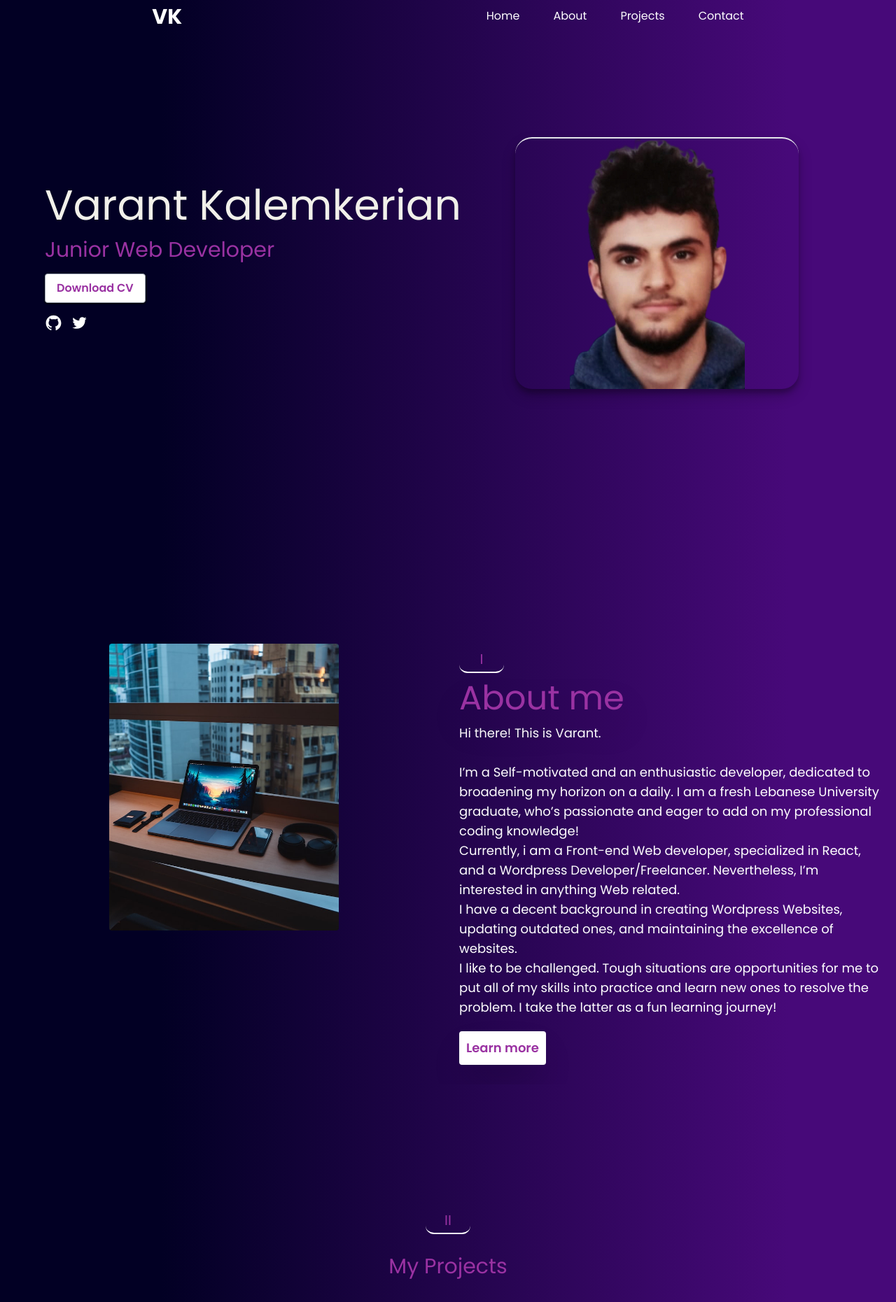
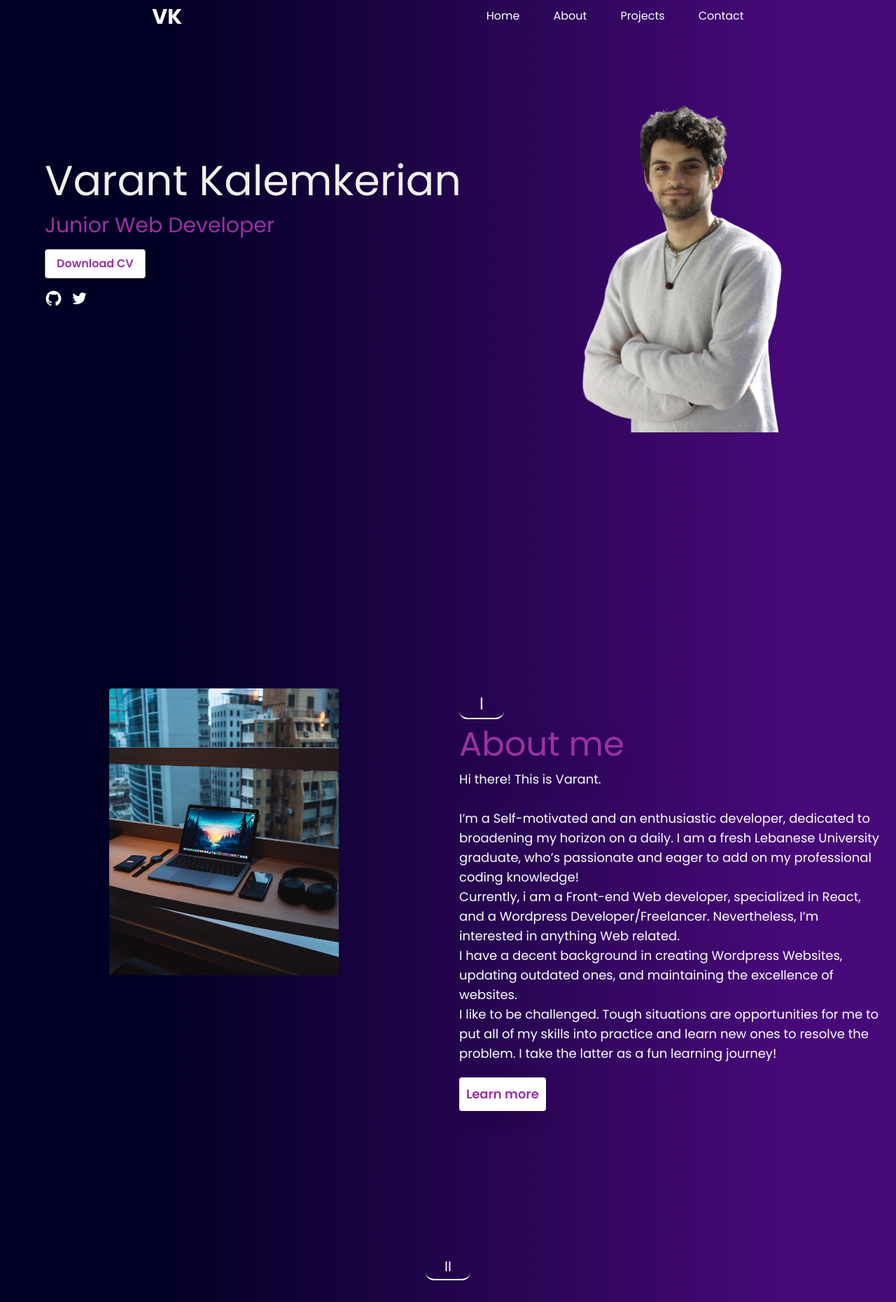
Before and after one commit to Varantt/Portfolio-website, a React (Vite) app: page / in a window 1280 px wide. Shown: the top 1861 px of the page at 70% size. Built offline with nearby package versions, Linux system fonts and the light colour scheme.

Commit message:
image hero

```diff
--- a/src/components/About.jsx
+++ b/src/components/About.jsx
@@ -21,7 +21,7 @@ export default function About() {
         {/* item 2 */}
 
         <div className="flex  flex-col space-y-3  md:w-1/2 p-4 md:mt-52 items-center md:items-start">
-          <span className="text-xl border-b-2 border-white text-center text-darkViolet w-16 rounded-xl p-1">
+          <span className="text-2xl border-b-2 border-white text-center text-white w-16 rounded-xl p-1">
             I
           </span>
 
--- a/src/components/Hero.jsx
+++ b/src/components/Hero.jsx
@@ -8,7 +8,7 @@ export default function Hero() {
   return (
     <section id="hero">
       {/* flex container */}
-      <div className=" container mx-auto md:pl-16 md:pt-5 flex flex-col-reverse items-center mt-4 md:mt-28  md:space-y-4 md:flex-row      ">
+      <div className=" container mx-auto md:pl-16  flex flex-col-reverse items-center  space-y-3 md:space-y-0 md:flex-row      ">
         {/* item 1 */}
 
         <div className="flex flex-col md:w-1/2    md:space-y-4  md:items-start">
@@ -45,8 +45,8 @@ export default function Hero() {
           </div>
         </div>
         {/* item 2 */}
-        <div className="flex  md:w-1/3  items-center justify-center rounded-3xl box-shadow md:ml-16 border-t-2  fade-animation ">
-          <img src={varant} alt="yelow" width="250" height="100" />
+        <div className="flex  md:w-1/2  items-start justify-center w-2/3     fade-animation ">
+          <img src={varant} alt="yelow" className = "" width ="380" height = "285"/>
         </div>
       </div>
     </section>
--- a/src/components/Portfolio.jsx
+++ b/src/components/Portfolio.jsx
@@ -12,7 +12,7 @@ export default function Portfolio() {
       className={`portfolio-section ${isVisible ? "in-view" : ""}`}
     >
       <div className="flex flex-row justify-center mt-16 md:mt-44 mb-7">
-        <span className="flex flex-row  text-xl border-b-2 border-white justify-center text-darkViolet w-16 rounded-xl p-1">
+        <span className="flex flex-row  text-xl border-b-2 border-white justify-center text-white w-16 rounded-xl p-1">
           II
         </span>
       </div>
```
Also changed, not shown: public/assets/varant.png.
